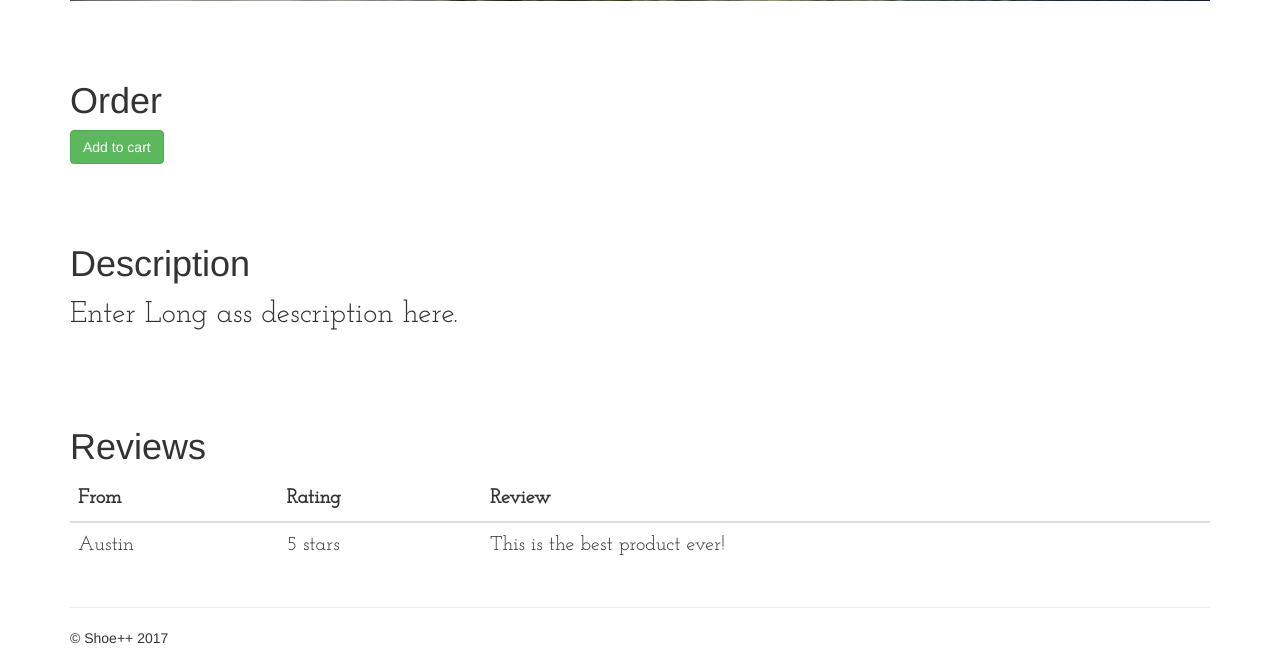
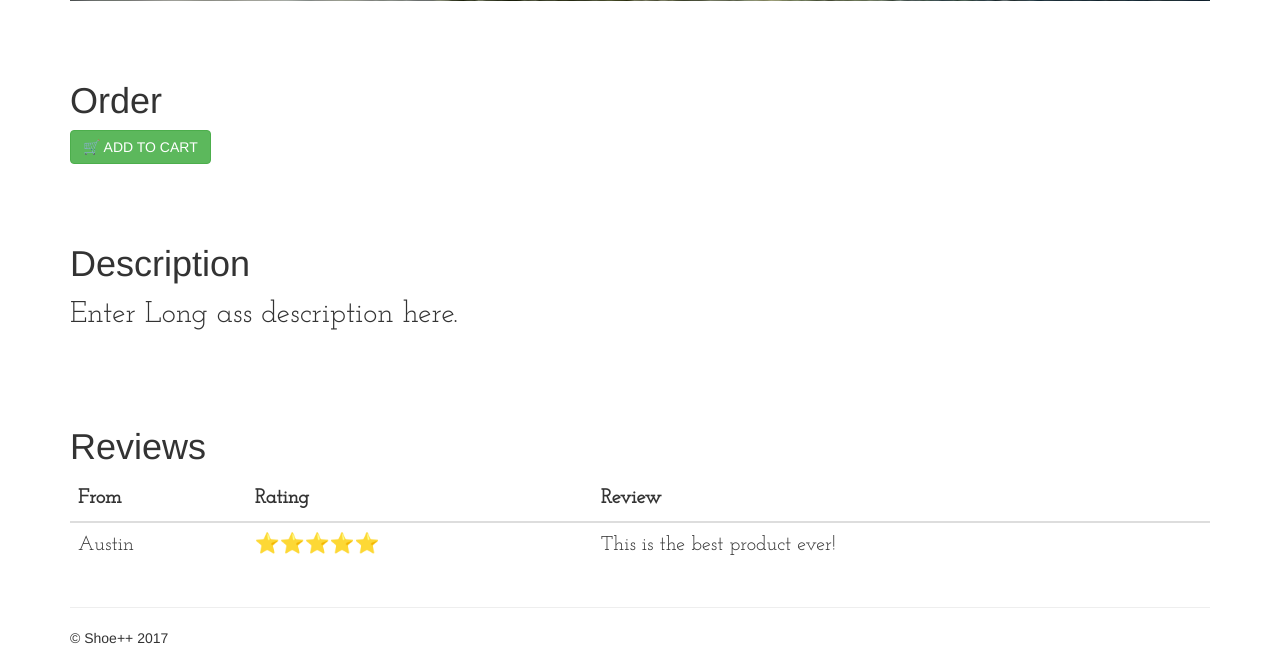
Before and after one commit to banujan59/htdocs, a PHP site: page /product.php in a window 1280 px wide. Shown: the part 966-1624 px from the top of the page. Run offline with PHP 8.4, Linux system fonts and the light colour scheme.

```diff
--- a/product.php
+++ b/product.php
@@ -71,7 +71,7 @@
 			</div> <!-- End row -->
 			<div class="row">
 				<div class="col-md-12">
-					<button class="btn btn-success">Add to cart</button>
+					<button class="btn btn-success">🛒 ADD TO CART</button>
 				</div>
 			</div> <!-- End row -->
 			<div class="row">
@@ -110,7 +110,7 @@
 						<tbody>
 							<tr>
 								<td>Austin</td>
-								<td>5 stars</td>
+								<td>⭐⭐⭐⭐⭐</td>
 								<td>This is the best product ever!</td>
 							</tr>
 						</tbody>
```
